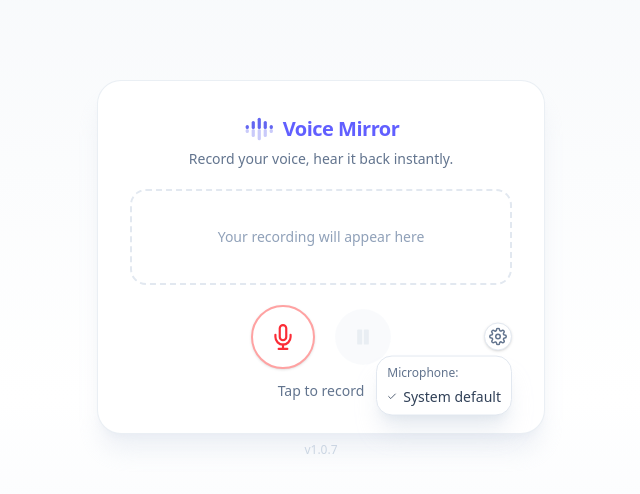
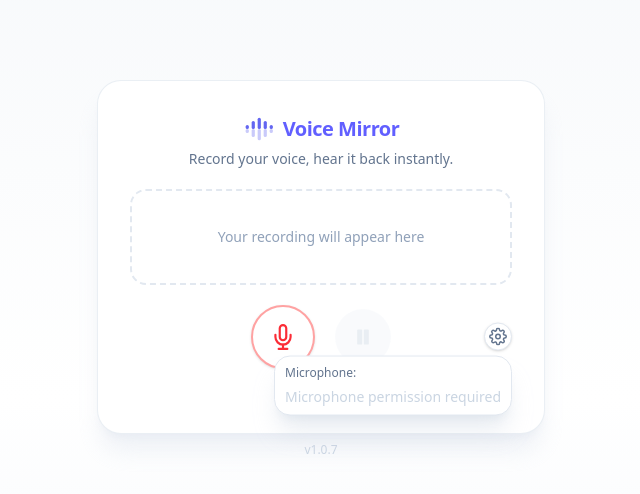
Before and after one commit to axln/voice-mirror, a Svelte app: page / in a window 1280 px wide. Both pictures are taken after a click on the button 817 px from the left and 336 px from the top of the page. Shown: the top 494 px of the page, without its empty margins (319-959 px from the left). Built offline with nearby package versions, Linux system fonts and the light colour scheme.

Commit message:
mic list now check for the mic permission

```diff
--- a/src/components/Recorder.svelte
+++ b/src/components/Recorder.svelte
@@ -83,6 +83,11 @@
   // of the real per-device entries. When present, it replaces our own
   // "System default" item instead of duplicating it.
   let hasBrowserDefaultDevice = $derived(audioInputDevices.some((d) => d.deviceId === 'default'));
+
+  // Before mic permission is granted, browsers still list audioinput devices
+  // but with blank labels (and often blank/indistinguishable deviceIds), so
+  // there's nothing meaningful to pick between yet.
+  let hasMicPermission = $derived(audioInputDevices.some((d) => d.label));
 
   async function onrecord() {
     console.log('onrecord');
@@ -272,6 +277,7 @@
             >
               <p class="px-3 pt-2 pb-1 text-xs font-medium text-slate-500">Microphone:</p>
               <ul>
+                {#if hasMicPermission}
                   {#if !hasBrowserDefaultDevice}
                     <li>
                       <button
@@ -305,6 +311,9 @@
                       </button>
                     </li>
                   {/each}
+                {:else}
+                  <li class="px-3 py-2 text-sm text-slate-300">Microphone permission required</li>
+                {/if}
               </ul>
             </div>
           {/if}
```
Lines whose indentation alone changed are shown as unchanged.
